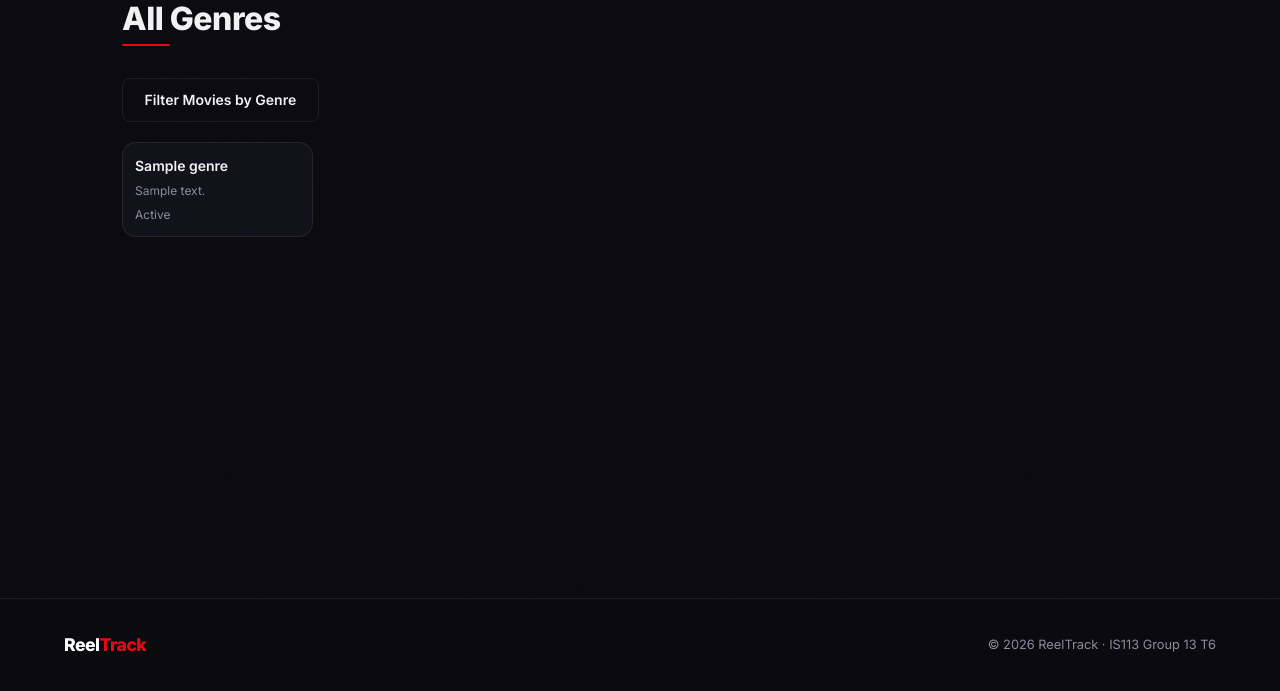
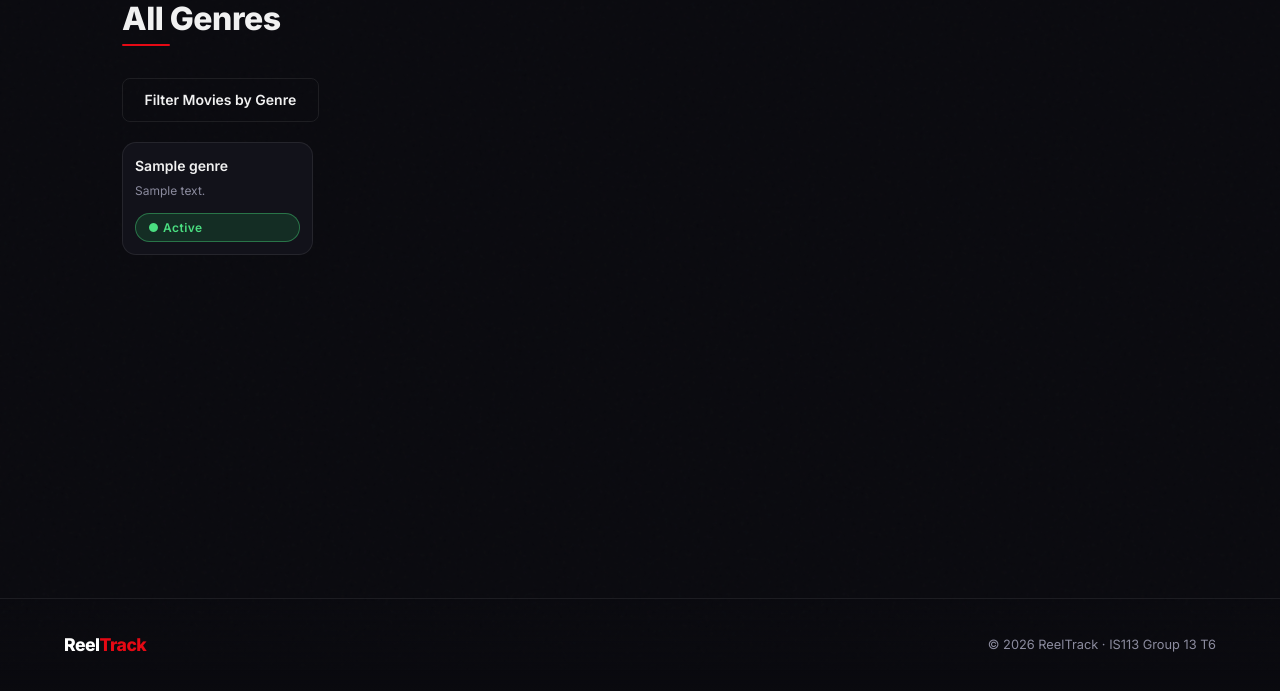
Before and after one commit to garry014/ReelTrack-is113-G13-T6, a Node server app: page /genres in a window 1280 px wide. Shown: the part 130-821 px from the top of the page. Run offline with Node 20, Linux system fonts and the light colour scheme; tables that the repository leaves empty hold one stand-in row (values such as "Sample post"); some libraries are stand-ins or nearby versions.

Commit message:
Genres UI enhancements

```diff
--- a/views/genres/index.ejs
+++ b/views/genres/index.ejs
@@ -7,10 +7,9 @@
                 <h2>All Genres</h2>
                 <div class="section-divider"></div>
 
-        <% if (currentUser && currentUser.role === 'admin') { %>
+                <% if (currentUser && currentUser.role==='admin' ) { %>
                     <div style="margin-bottom: 1.25rem; display: flex; gap: 0.75rem; flex-wrap: wrap;">
                         <a href="/genres/new" class="btn btn-primary">+ Add New Genre</a>
-                <a href="/genres/filter/movies" class="btn btn-ghost">Filter Movies by Genre</a>
                     </div>
                     <% } else { %>
                         <div style="margin-bottom: 1.25rem;">
@@ -20,7 +19,7 @@
 
 
 
-        <% if (allGenres.length === 0) { %>
+                            <% if (allGenres.length===0) { %>
                                 <div class="empty-state">
                                     <div class="empty-icon">🏷️</div>
                                     <h3>No genres yet</h3>
@@ -28,20 +27,67 @@
                                 </div>
                                 <% } else { %>
                                     <div class="movies-container">
-                <% allGenres.forEach((genre) => { %>
-                    <div class="movie-card" id="genre-<%= genre._id %>" style="text-decoration: none;">
-                        <a href="/genres/<%= genre._id %>" style="text-decoration: none; color: inherit;">
+                                        <% allGenres.forEach((genre)=> { %>
+                                            <div class="movie-card" id="genre-<%= genre._id %>"
+                                                style="text-decoration: none; display: flex; flex-direction: column; justify-content: space-between;">
+                                                <a href="/genres/<%= genre._id %>"
+                                                    style="text-decoration: none; color: inherit; flex: 1;">
                                                     <div class="movie-card-info">
-                                <p class="movie-card-title"><%= genre.name %></p>
-                                <p class="movie-card-meta"><%= genre.description %></p>
-                                <p class="movie-card-meta"><%= genre.isActive ? 'Active' : 'Inactive' %></p>
+                                                        <p class="movie-card-title">
+                                                            <%= genre.name %>
+                                                        </p>
+                                                        <p class="movie-card-meta">
+                                                            <%= genre.description %>
+                                                        </p>
+                                                        <span style="
+                                                            display: inline-block;
+                                                            margin-top: 0.5rem;
+                                                            padding: 0.25rem 0.75rem;
+                                                            border-radius: 999px;
+                                                            font-size: 0.75rem;
+                                                            font-weight: 600;
+                                                            letter-spacing: 0.04em;
+                                                            background-color: <%= genre.isActive ? 'rgba(34,197,94,0.15)' : 'rgba(239,68,68,0.15)' %>;
+                                                            color: <%= genre.isActive ? '#4ade80' : '#f87171' %>;
+                                                            border: 1px solid <%= genre.isActive ? 'rgba(74,222,128,0.4)' : 'rgba(248,113,113,0.4)' %>;
+                                                        ">
+                                                            <%= genre.isActive ? '● Active' : '● Inactive' %>
+                                                        </span>
                                                     </div>
                                                 </a>
 
-                        <% if (currentUser && currentUser.role === 'admin') { %>
-                            <div style="display: flex; gap: 0.75rem; margin-top: 1rem;">
-                                <a href="/genres/<%= genre._id %>/edit" class="btn btn-warning">Edit</a>
-                                <button type="button" class="btn btn-ghost" onclick="deleteGenre('<%= genre._id %>')">Delete</button>
+                                                <% if (currentUser && currentUser.role==='admin' ) { %>
+                                                    <div
+                                                        style="display: flex; gap: 0.6rem; margin-top: 1.1rem; flex-wrap: wrap; justify-content: center;">
+                                                        <a href="/genres/<%= genre._id %>/edit" style="
+                                                                display: inline-block;
+                                                                padding: 0.45rem 1.1rem;
+                                                                border-radius: 6px;
+                                                                font-size: 0.85rem;
+                                                                font-weight: 600;
+                                                                text-decoration: none;
+                                                                background-color: rgba(234,179,8,0.15);
+                                                                color: #facc15;
+                                                                border: 1px solid rgba(250,204,21,0.35);
+                                                                transition: background 0.2s, transform 0.15s;
+                                                            "
+                                                            onmouseover="this.style.backgroundColor='rgba(234,179,8,0.28)'; this.style.transform='translateY(-1px)'"
+                                                            onmouseout="this.style.backgroundColor='rgba(234,179,8,0.15)'; this.style.transform='translateY(0)'">Edit</a>
+                                                        <button type="button" onclick="deleteGenre('<%= genre._id %>')"
+                                                            style="
+                                                                display: inline-block;
+                                                                padding: 0.45rem 1.1rem;
+                                                                border-radius: 6px;
+                                                                font-size: 0.85rem;
+                                                                font-weight: 600;
+                                                                cursor: pointer;
+                                                                background-color: rgba(239,68,68,0.12);
+                                                                color: #f87171;
+                                                                border: 1px solid rgba(248,113,113,0.35);
+                                                                transition: background 0.2s, transform 0.15s;
+                                                            "
+                                                            onmouseover="this.style.backgroundColor='rgba(239,68,68,0.25)'; this.style.transform='translateY(-1px)'"
+                                                            onmouseout="this.style.backgroundColor='rgba(239,68,68,0.12)'; this.style.transform='translateY(0)'">Delete</button>
                                                     </div>
                                                     <% } %>
                                             </div>
--- a/views/movies/index.ejs
+++ b/views/movies/index.ejs
@@ -4,7 +4,10 @@
         <div class="container">
             <section class="movies-section">
                 <span class="section-label">Browse</span>
-                <h2>All Movies</h2>
+                <div style="display: flex; justify-content: space-between; align-items: center; margin-bottom: 0.5rem; flex-wrap: wrap; gap: 1rem;">
+                    <h2 style="margin: 0;">All Movies</h2>
+                    <a href="/genres/filter/movies" class="btn btn-ghost">Filter Movies by Genre</a>
+                </div>
                 <div class="section-divider"></div>
 
                 <% if (allMovies.length===0) { %>
```
Lines whose indentation alone changed are shown as unchanged.
